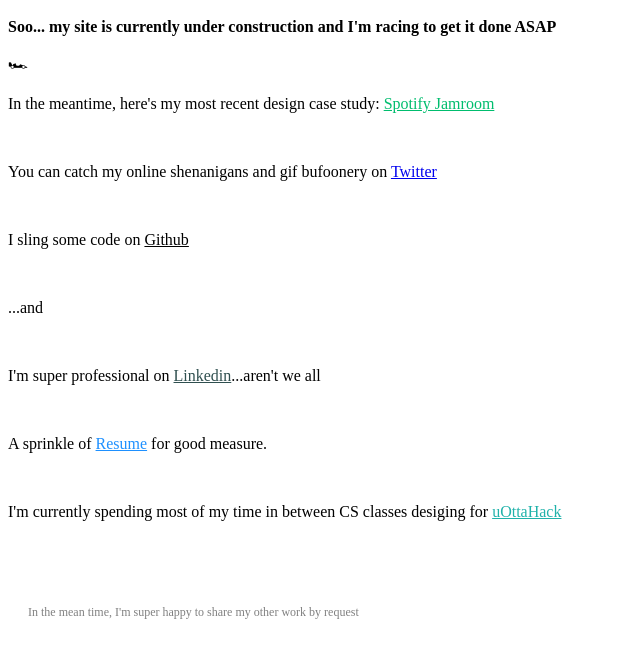
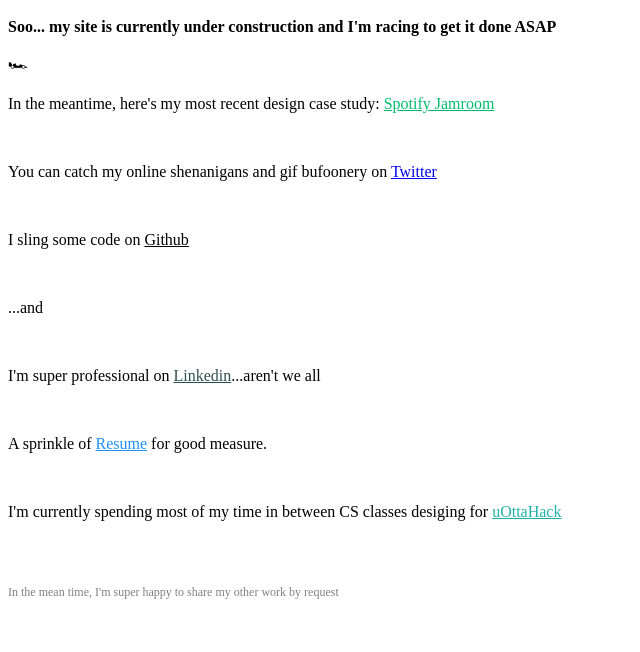
Before and after one commit to toluolubode/tolu-portfolio-v2, a Gatsby site: page / in a window 1280 px wide. Shown: the part 159-811 px from the top of the page, without its empty margins (0-640 px from the left). Built offline with nearby package versions, Linux system fonts and the light colour scheme; Gatsby itself is replaced by a stand-in of ours.

Commit message:
added bottompadding

```diff
--- a/src/pages/index.js
+++ b/src/pages/index.js
@@ -24,7 +24,7 @@
           <br></br>
           <p>I'm currently spending most of my time in between CS classes desiging for <a style={{color:"lightseagreen"}} target="_blank" href="https://2019.uottahack.ca/">uOttaHack</a></p>
           <br></br><br></br>
-          <p style={{fontSize: "12px",color: "gray", padding:"20px"}}>In the mean time, I'm super happy to share my other work by request </p>
+          <p style={{fontSize: "12px",color: "gray", paddingBottom:"20px"}}>In the mean time, I'm super happy to share my other work by request </p>
         </div>
         {/* <div className="HeroAnimate">
           <iframe width="300" height="300" src="https://lottiefiles.com/iframe/43-emoji-wink" frameBorder="0" allowFullScreen scrolling='no'></iframe>
```
